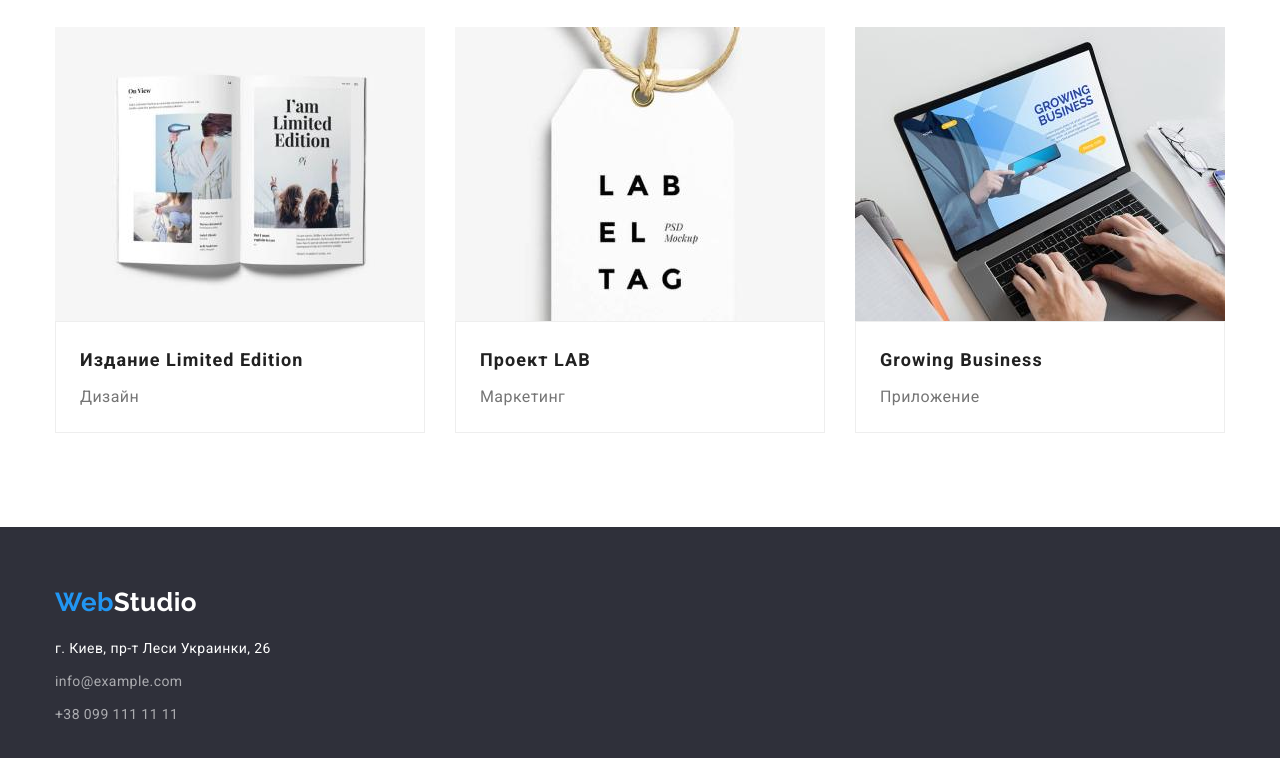
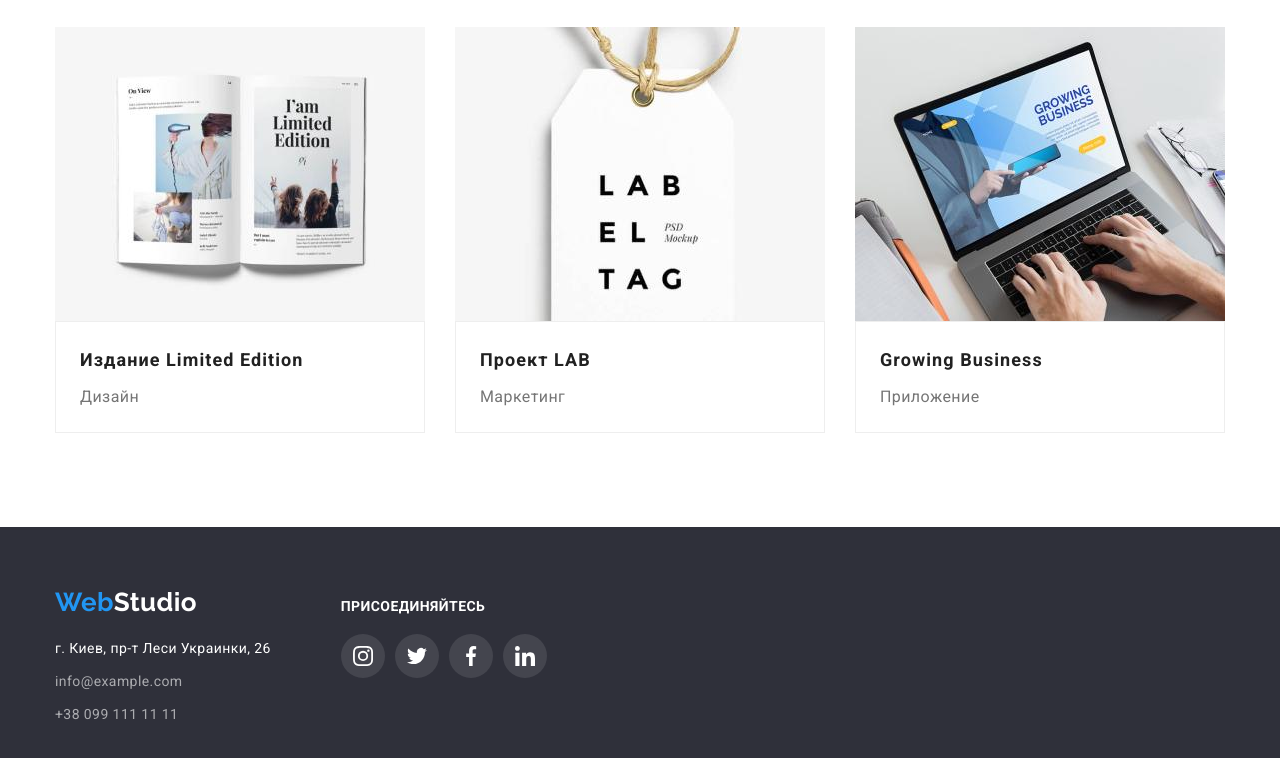
Before and after one commit to anastasiia-pavlova/goit-markup-hw-04, a plain HTML site: page portfolio.html in a window 1280 px wide. Shown: the part 1108-1866 px from the top of the page. Drawn offline with nearby package versions, Linux system fonts and the light colour scheme.

Commit message:
Завершает вторую страницу

```diff
--- a/css/styles.css
+++ b/css/styles.css
@@ -386,7 +386,7 @@ img {
   background-color: var(--complementary-accent-color);
 }
 
-.social-links .link:focus,
+.social-links .link:focus .social-icons,
 .social-links .link:hover .social-icons {
   fill: var(--accent-text-color);
 }
@@ -427,7 +427,7 @@ img {
   border: 1px solid var(--complementary-accent-color);
 }
 
-.clients-list .link:focus,
+.clients-list .link:focus .clients-icon,
 .clients-list .link:hover .clients-icon {
   fill: var(--complementary-accent-color);
 }
@@ -535,6 +535,8 @@ img {
 .button.current {
   color: var(--accent-text-color);
   background-color: var(--complementary-accent-color);
+  box-shadow: 0px 3px 1px rgba(0, 0, 0, 0.1), 0px 1px 2px rgba(0, 0, 0, 0.08),
+    0px 2px 2px rgba(0, 0, 0, 0.12);
 }
 
 /* Портфолио */
@@ -552,6 +554,12 @@ img {
   margin-top: 30px;
 
   background-color: var(--main-background-color);
+}
+
+.portfolio-item:hover,
+.portfolio-item:focus {
+  box-shadow: 0px 1px 1px rgba(0, 0, 0, 0.12), 0px 4px 4px rgba(0, 0, 0, 0.06),
+    1px 4px 6px rgba(0, 0, 0, 0.16);
 }
 
 .portfolio-description {
--- a/portfolio.html
+++ b/portfolio.html
@@ -66,7 +66,7 @@
                 </ul>
                 <ul class="portfolio-list list">
                     <li class="portfolio-item">
-                        <a href="" class="link">
+                        <a href="" class="link portfolio-link">
                             <img src="./images/techno.jpg" alt="Дисплей ноутбука" width="370" class="portfolio-photo">
                             <div class="portfolio-description">
                                 <h2 class="portfolio-name">Технокряк</h2>
@@ -159,8 +159,9 @@
             </div>
         </Section>
     </main>
-    <footer class="footer">
-        <div class="container">
+<footer class="footer">
+    <div class="container footer-content">
+        <div class="address-block">
             <a href="./index.html" lang="en" class="logo link">Web<span class="footer-logo">Studio</span></a>
             <address class="address">
                 <ul class="address-list list">
@@ -170,9 +171,45 @@
                 </ul>
             </address>
         </div>
-
-
-    </footer>
+        <div class="social-links-block">
+            <p class="footer-text">присоединяйтесь</p>
+            <ul class="list social-links">
+                <li class="item">
+                    <a href="https://www.instagram.com/" target="_blank" rel="noopener noreferrer nofollow"
+                        class="link footer-link">
+                        <svg class="social-icons">
+                            <use href="./images/icons.svg#instagram"></use>
+                        </svg>
+                    </a>
+                </li>
+                <li class="item">
+                    <a href="https://twitter.com/" target="_blank" rel="noopener noreferrer nofollow"
+                        class="link footer-link">
+                        <svg class="social-icons">
+                            <use href="./images/icons.svg#twitter"></use>
+                        </svg>
+                    </a>
+                </li>
+                <li class="item">
+                    <a href="https://www.facebook.com/" target="_blank" rel="noopener noreferrer nofollow"
+                        class="link footer-link">
+                        <svg class="social-icons">
+                            <use href="./images/icons.svg#facebook"></use>
+                        </svg>
+                    </a>
+                </li>
+                <li class="item">
+                    <a href="https://www.linkedin.com/" target="_blank" rel="noopener noreferrer nofollow"
+                        class="link footer-link">
+                        <svg class="social-icons">
+                            <use href="./images/icons.svg#linkedin"></use>
+                        </svg>
+                    </a>
+                </li>
+            </ul>
+        </div>
+    </div>
+</footer>
 </body>
 
 </html>
```
